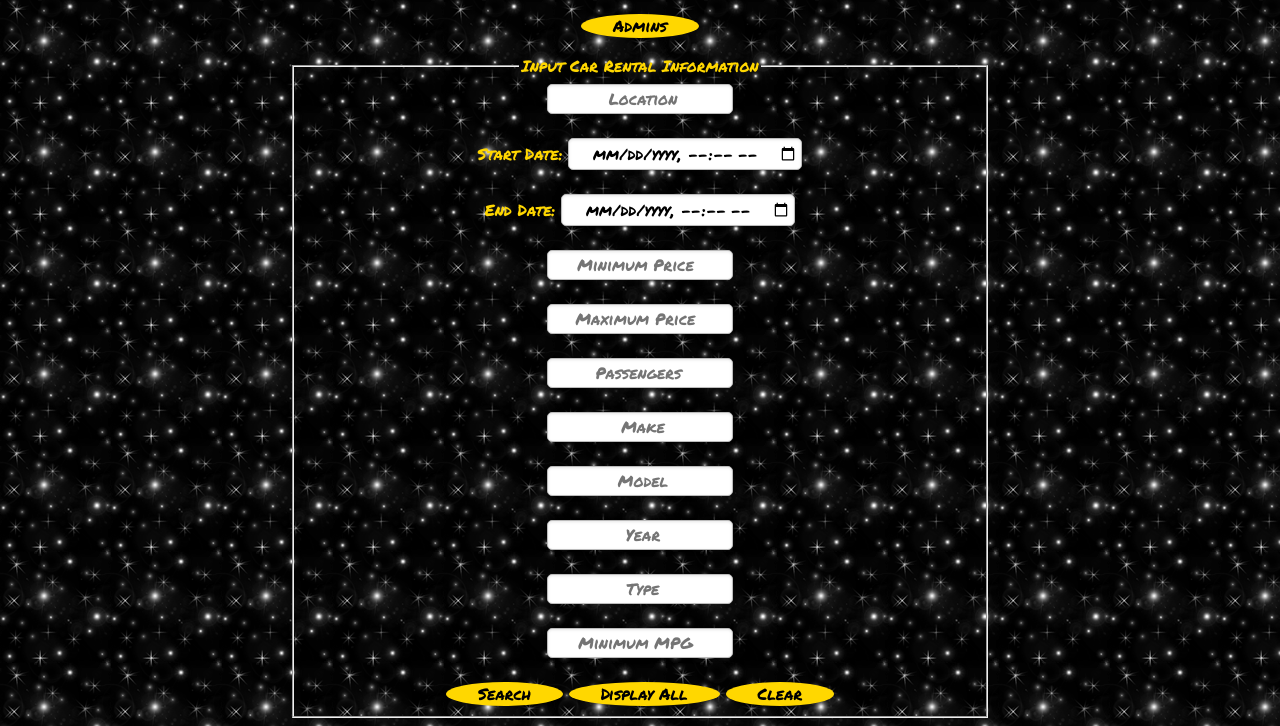
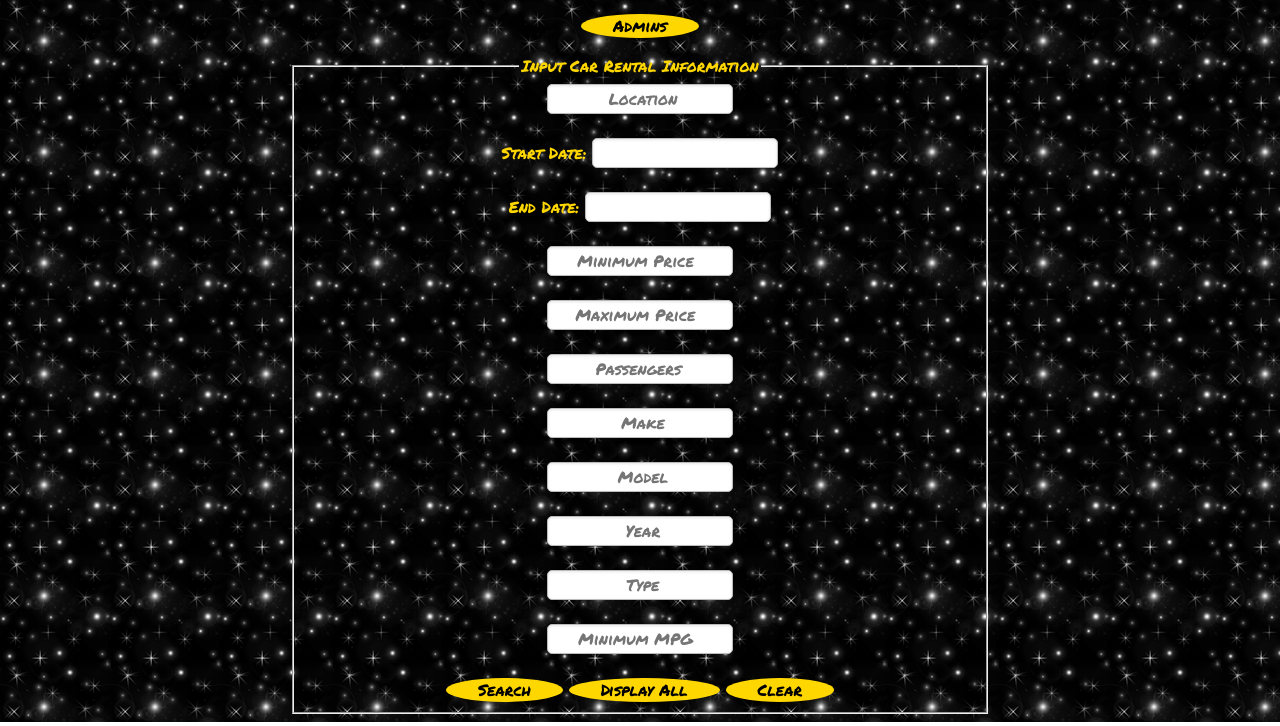
Before and after one commit to TylerNarmore/Hurts-Car-Rental, a plain HTML site: page app/templates/index.html in a window 1280 px wide. Shown: the part 114-840 px from the top of the page. Drawn offline with Linux system fonts and the light colour scheme; some packages are replaced by stand-ins of ours.

Commit message:
Changed datetime inputs to text

```diff
--- a/app/templates/index.html
+++ b/app/templates/index.html
@@ -23,10 +23,10 @@
   				<div id="map" class="map"></div>
   				<br>
   				Start Date:
-  				<input type="datetime-local" name="startDate" id="start"><br>
+  				<input type="text" name="startDate" id="start"><br>
   				<br>
   				End Date:
-  				<input type="datetime-local" name="endDate" id="end"><br>
+  				<input type="text" name="endDate" id="end"><br>
   				<br>
   				<input type="number" name="minPrice" id="minPrice" placeholder=" Minimum Price"><br>
   				<br>
```
